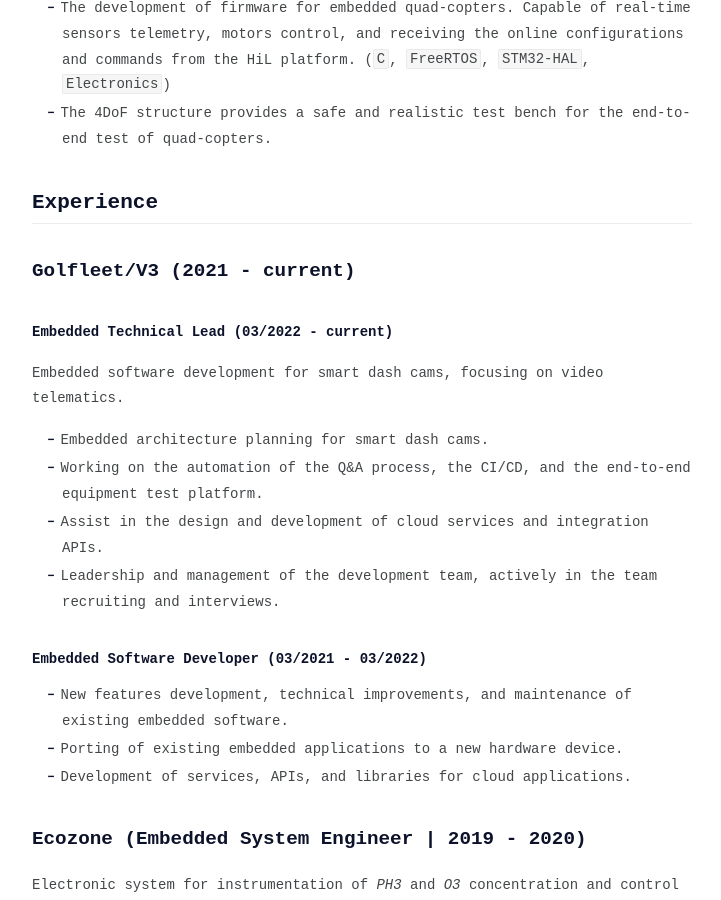
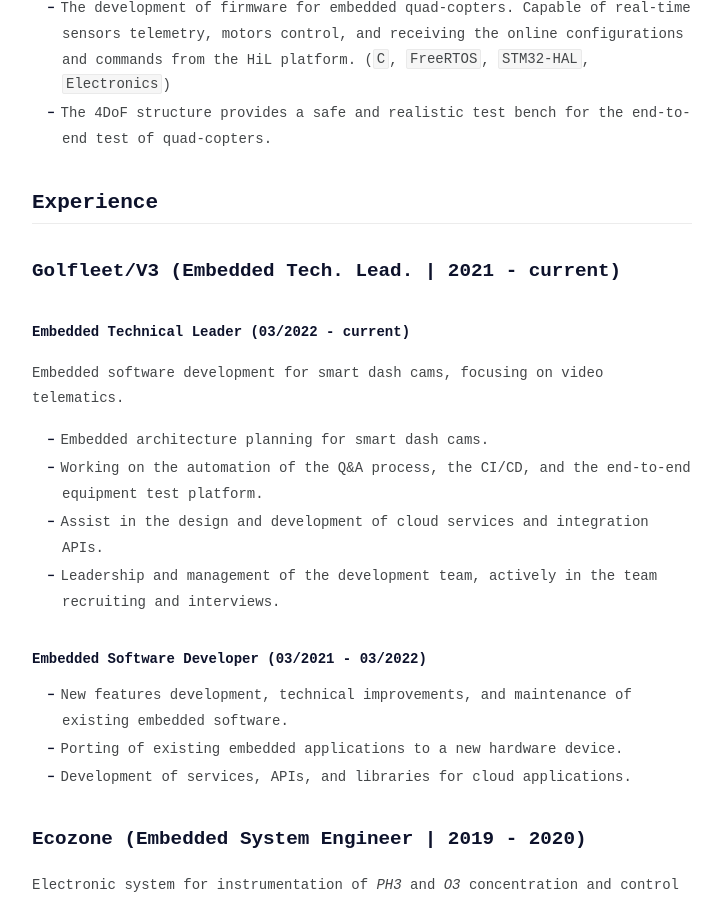
Before and after one commit to brandaogbs/brandaogbs.github.io, a Jekyll site: the page built from resume.md, in a window 1280 px wide and 900 px high, scrolled down 2287 px. Shown: the whole window, without its empty margins (278-999 px from the left). Built offline with Jekyll 4.4.1, drawn with Linux system fonts in a browser that asks for light colours.

Commit message:
fix: v3 role

```diff
--- a/resume.md
+++ b/resume.md
@@ -4,20 +4,6 @@
 layout: page
 comments: false
 ---
-
-<!-- <div> -->
-<!--     <div style="float: right; margin-left: 10px;"> -->
-<!--         <img src="/assets/img/profile.png" alt="Image Description" width="120"> -->
-<!--     </div> -->
-<!--     <div> -->
-<!--         <h1 style="margin-bottom: 0;">Guilherme B. da Silva</h1> -->
-<!--         <h5 style="margin-top: 0; margin-bottom: 10px;"> -->
-<!--             <p style="color: gray; margin: 0;">MSc. in Electrical Engineering</p> -->
-<!--             <p style="color: gray; margin: 0;">Embedded Software Engineer &</p> -->
-<!--             <p style="color: gray; margin: 0;">Embedded Tech. Lead. at V3</p> -->
-<!--         </h5> -->
-<!--     </div> -->
-<!-- </div> -->
 
 <style>
     .container {
@@ -112,8 +98,8 @@
 
 # Experience
 ---
-## Golfleet/V3 (2021 - current)
-##### Embedded Technical Lead (03/2022 - current)
+## Golfleet/V3 (Embedded Tech. Lead. | 2021 - current)
+##### Embedded Technical Leader (03/2022 - current)
 
 Embedded software development for smart dash cams, focusing on video telematics.
 - Embedded architecture planning for smart dash cams.
```
